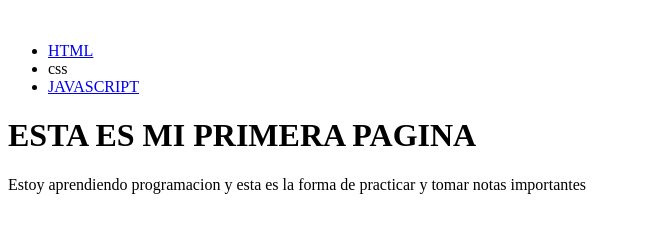
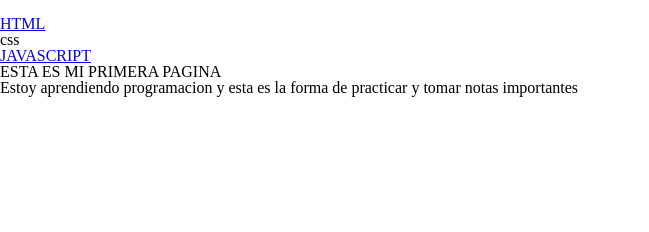
Before and after one commit to Jeisonvv/Mi-curso, a plain HTML site: page HTML/index.html in a window 1280 px wide. Shown: the whole page, without its empty margins (0-649 px from the left). Drawn offline with Linux system fonts and the light colour scheme.

Commit message:
agrege la carpeta de estilos

```diff
--- a/HTML/index.html
+++ b/HTML/index.html
@@ -3,6 +3,8 @@
 <head>
     <meta charset="UTF-8">
     <meta name="viewport" content="width=device-width, initial-scale=1.0">
+    <link rel="stylesheet" href="/css/reset.css">
+    <link rel="stylesheet" href="/css/styles.css">
     <title>curso html</title>
 </head>
 <body>
--- /dev/null
+++ b/css/reset.css
@@ -0,0 +1,50 @@
+/* reset.css */
+html, body, div, span, applet, object, iframe,
+h1, h2, h3, h4, h5, h6, p, blockquote, pre,
+a, abbr, acronym, address, big, cite, code,
+del, dfn, em, img, ins, kbd, q, s, samp,
+small, strike, strong, sub, sup, tt, var,
+b, u, i, center,
+dl, dt, dd, ol, ul, li,
+fieldset, form, label, legend,
+table, caption, tbody, tfoot, thead, tr, th, td,
+article, aside, canvas, details, embed,
+figure, figcaption, footer, header, hgroup,
+menu, nav, output, ruby, section, summary,
+time, mark, audio, video {
+  margin: 0;
+  padding: 0;
+  border: 0;
+  font-size: 100%;
+  font: inherit;
+  vertical-align: baseline;
+}
+
+/* HTML5 display-role reset for older browsers */
+article, aside, details, figcaption, figure,
+footer, header, hgroup, menu, nav, section {
+  display: block;
+}
+
+body {
+  line-height: 1;
+}
+
+ol, ul {
+  list-style: none;
+}
+
+blockquote, q {
+  quotes: none;
+}
+
+blockquote:before, blockquote:after,
+q:before, q:after {
+  content: '';
+  content: none;
+}
+
+table {
+  border-collapse: collapse;
+  border-spacing: 0;
+}
--- /dev/null
+++ b/css/styles.css
@@ -0,0 +1,50 @@
+/* reset.css */
+html, body, div, span, applet, object, iframe,
+h1, h2, h3, h4, h5, h6, p, blockquote, pre,
+a, abbr, acronym, address, big, cite, code,
+del, dfn, em, img, ins, kbd, q, s, samp,
+small, strike, strong, sub, sup, tt, var,
+b, u, i, center,
+dl, dt, dd, ol, ul, li,
+fieldset, form, label, legend,
+table, caption, tbody, tfoot, thead, tr, th, td,
+article, aside, canvas, details, embed,
+figure, figcaption, footer, header, hgroup,
+menu, nav, output, ruby, section, summary,
+time, mark, audio, video {
+  margin: 0;
+  padding: 0;
+  border: 0;
+  font-size: 100%;
+  font: inherit;
+  vertical-align: baseline;
+}
+
+/* HTML5 display-role reset for older browsers */
+article, aside, details, figcaption, figure,
+footer, header, hgroup, menu, nav, section {
+  display: block;
+}
+
+body {
+  line-height: 1;
+}
+
+ol, ul {
+  list-style: none;
+}
+
+blockquote, q {
+  quotes: none;
+}
+
+blockquote:before, blockquote:after,
+q:before, q:after {
+  content: '';
+  content: none;
+}
+
+table {
+  border-collapse: collapse;
+  border-spacing: 0;
+}
```
